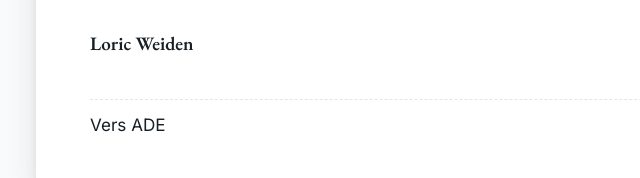
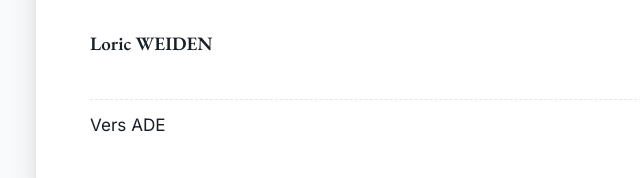
Before and after one commit to LoWtaire/lowtaire.github.io, a plain HTML site: page secret/index.html in a window 1280 px wide. Shown: the part 1177-1355 px from the top of the page, 184-824 px from the left. Drawn offline with nearby package versions, Linux system fonts and the light colour scheme.

Commit message:
Update index.html

```diff
--- a/secret/index.html
+++ b/secret/index.html
@@ -162,7 +162,7 @@
       </section>
 
       <footer class="signature">
-        <p class="name">Loric Weiden</p>
+        <p class="name">Loric WEIDEN</p>
       </footer>
 
       <div class="footer">
```
